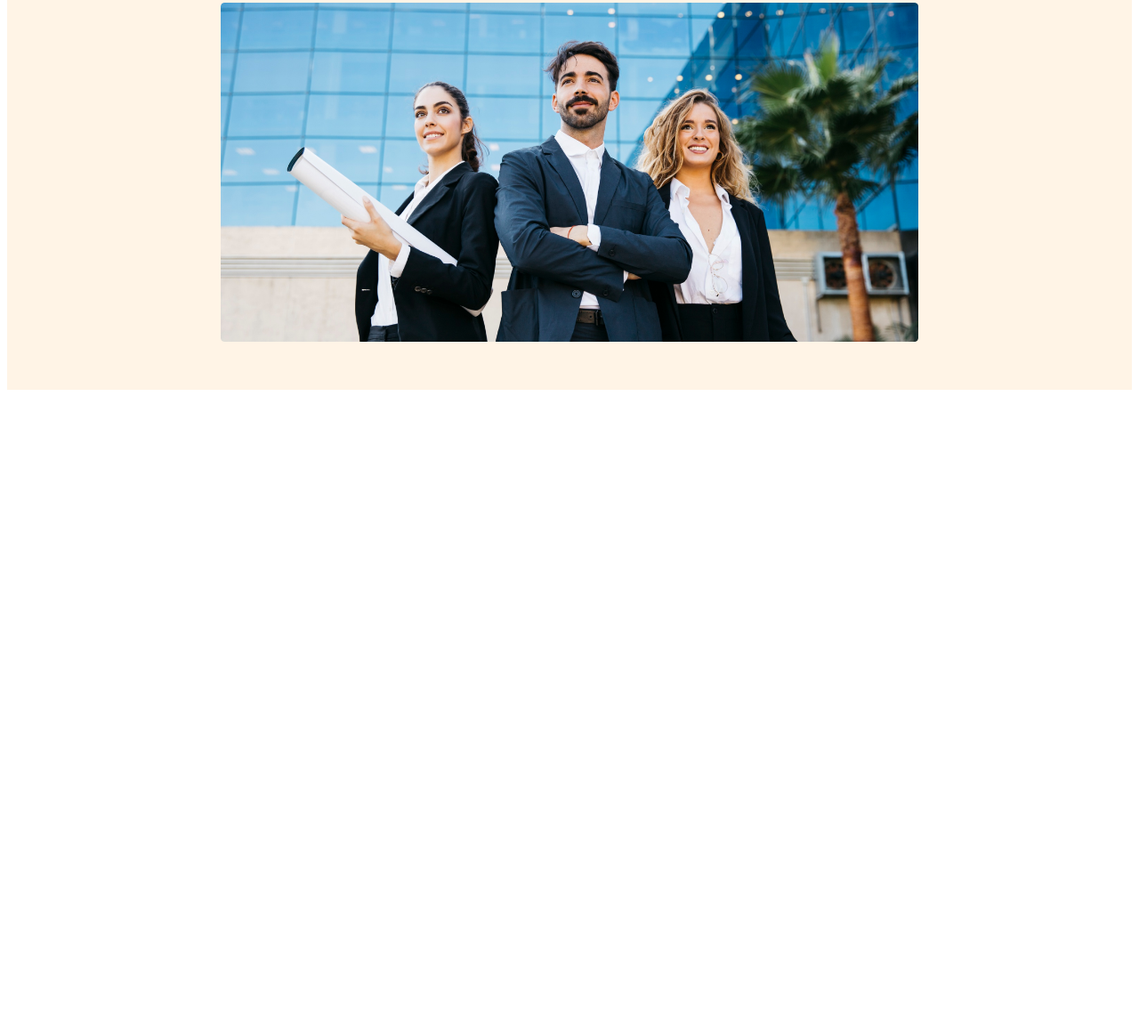
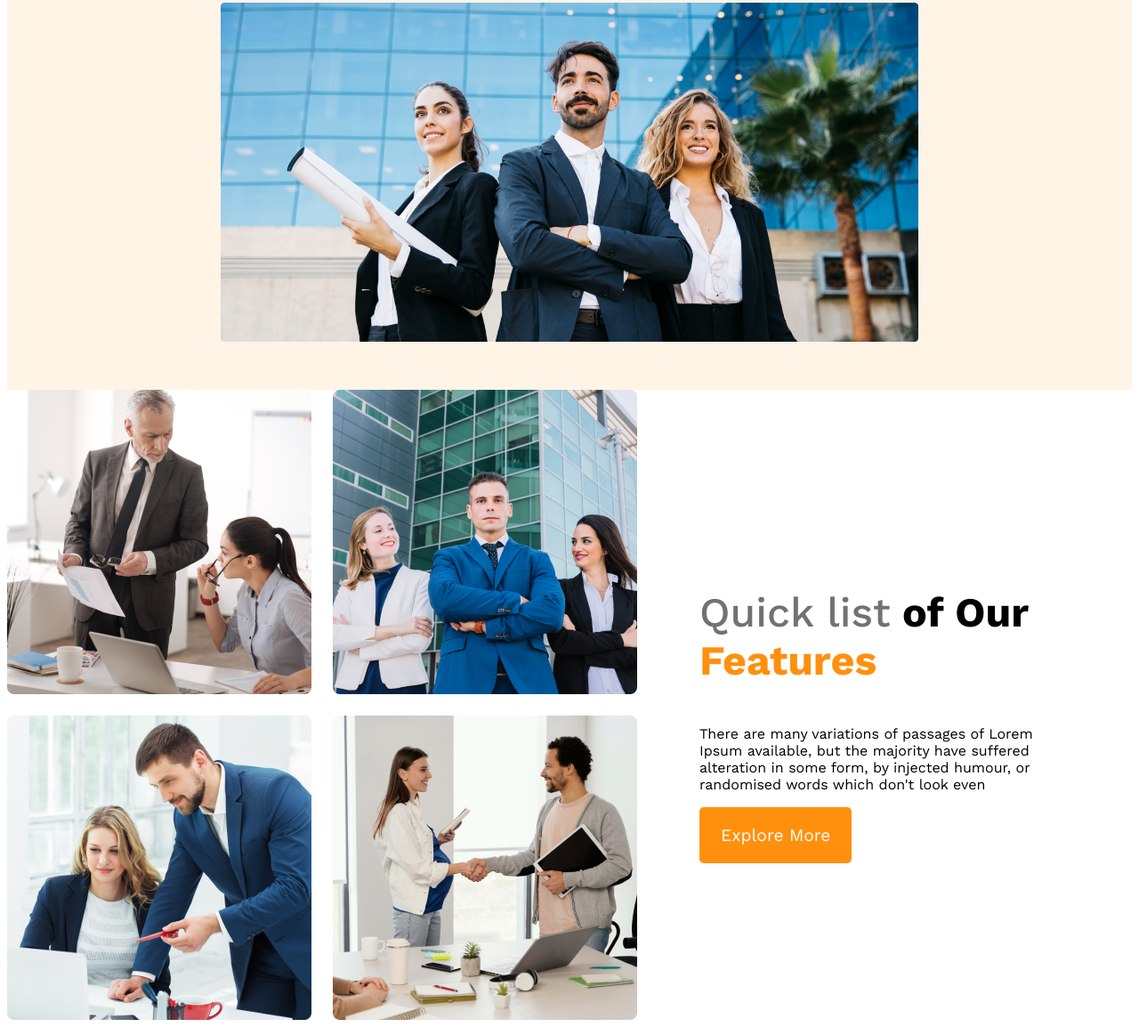
Before and after one commit to ASRAF-JAHAN/g3-architects-website, a plain HTML site: page index.html in a window 1280 px wide. Shown: the part 572-1726 px from the top of the page at 89% size. Before the commit the page ends 1018 px from the top, so only its background shows below. Drawn offline with nearby package versions, Linux system fonts and the light colour scheme.

Commit message:
features content added

```diff
--- a/index.html
+++ b/index.html
@@ -9,6 +9,7 @@
 </head>
 
 <body>
+    <!-- header first -->
     <header>
         <nav>
             <h3 class="nav-title">G3 Architects</h3>
@@ -30,8 +31,24 @@
             <img src="images/banner.png" alt="">
         </div>
     </header>
+    <!-- header end -->
     <main>
+    <!-- features sections start -->
+    <section class="teams-container">
+   <div class="teams-img-container">
+       <img src="images/team1.png" alt="">
+       <img src="images/team2.png" alt="">
+       <img src="images/team3.png" alt="">
+       <img src="images/team4.png" alt="">
+   </div >
+   <div class="teams-content">
+    <h3 class="teams-title"><span class="Quick-list">Quick list</span>
+        <span class=""> of Our </span> <span class="text-features"> Features </span></h3>
+   <p class="teams-description">There are many variations of passages of Lorem Ipsum available, but the majority have suffered alteration in some form, by injected humour, or randomised words which don't look even</p>
+   <button class="btn-primary">Explore More</button>
 
+   </div>
+    </section>
     </main>
     <footer>
 
--- a/styles/architect.css
+++ b/styles/architect.css
@@ -80,3 +80,33 @@
         flex-direction: column;
     }
 }
+/* main styles */
+main{
+    max-width: 1440px;
+    margin: 0 auto;
+}
+/* teams styles */
+.teams-container{
+    display: flex;
+    align-items: center;
+}
+.teams-img-container{
+    display: grid;
+    grid-template-columns: repeat(2,1fr);
+    gap: 1.5rem;
+}
+.teams-content{
+    margin-right: 70px;
+    margin-left: 70px ;
+}
+.teams-title{
+    font-size: 2.9rem;
+}
+.teams-title  .Quick-list{
+    color:  #727272;
+    font-weight: 500;
+}
+.teams-title .text-features{
+    color: #FF900E;
+    font-weight: 700;
+}
```
